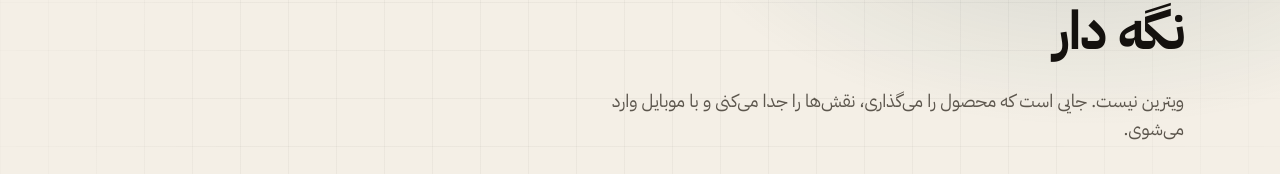
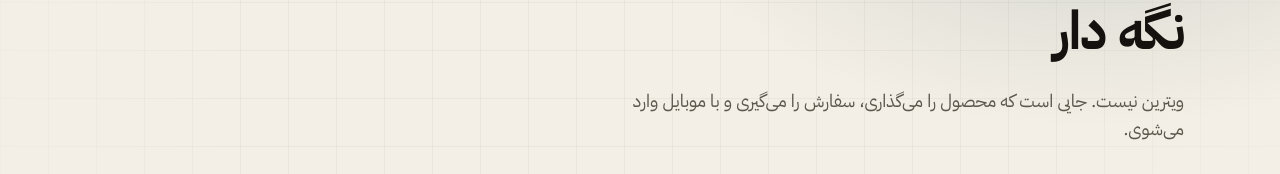
Before and after one commit to selengr/cv, a Next.js app: page / in a window 1280 px wide. Shown: the part 255-429 px from the top of the page. Built offline with nearby package versions, Linux system fonts and the light colour scheme; a web font is replaced by a local one.

Commit message:
update catalog and users exist - v2

```diff
--- a/src/components/landing/landingPage.tsx
+++ b/src/components/landing/landingPage.tsx
@@ -99,7 +99,7 @@ export default function LandingPage() {
                 فروشگاه را جمع‌وجور، جلو چشم نگه دار
               </h1>
               <p className="mt-5 max-w-xl text-base text-[#5c564d] sm:text-lg">
-                ویترین نیست. جایی است که محصول را می‌گذاری، نقش‌ها را جدا می‌کنی
+                ویترین نیست. جایی است که محصول را می‌گذاری، سفارش را می‌گیری
                 و با موبایل وارد می‌شوی.
               </p>
               <div className="mt-8 flex flex-wrap items-center gap-3">
--- a/src/components/orders/createOrderForm.tsx
+++ b/src/components/orders/createOrderForm.tsx
@@ -2,7 +2,7 @@
 
 import { useMemo, useState } from "react";
 import { useRouter } from "next/navigation";
-import useSWR from "swr";
+import useSWR, { mutate as globalMutate } from "swr";
 import { toast } from "react-toastify";
 import { GetProducts } from "@/services/product";
 import { CreateOrder } from "@/services/order";
@@ -76,6 +76,7 @@ export default function CreateOrderForm() {
         note: note.trim() || undefined,
         items: lines,
       });
+      await globalMutate("orders");
       toast.success("سفارش ثبت شد");
       router.push("/panel/orders");
     } catch (err) {
--- a/src/helpers/localDb.ts
+++ b/src/helpers/localDb.ts
@@ -154,7 +154,7 @@ function seedProducts(): Product[] {
       price: 240000,
       user_id: 1,
       created_at: new Date().toISOString(),
-      stock: 20,
+      stock: 18,
       emoji: "☕",
     },
   ];
```
